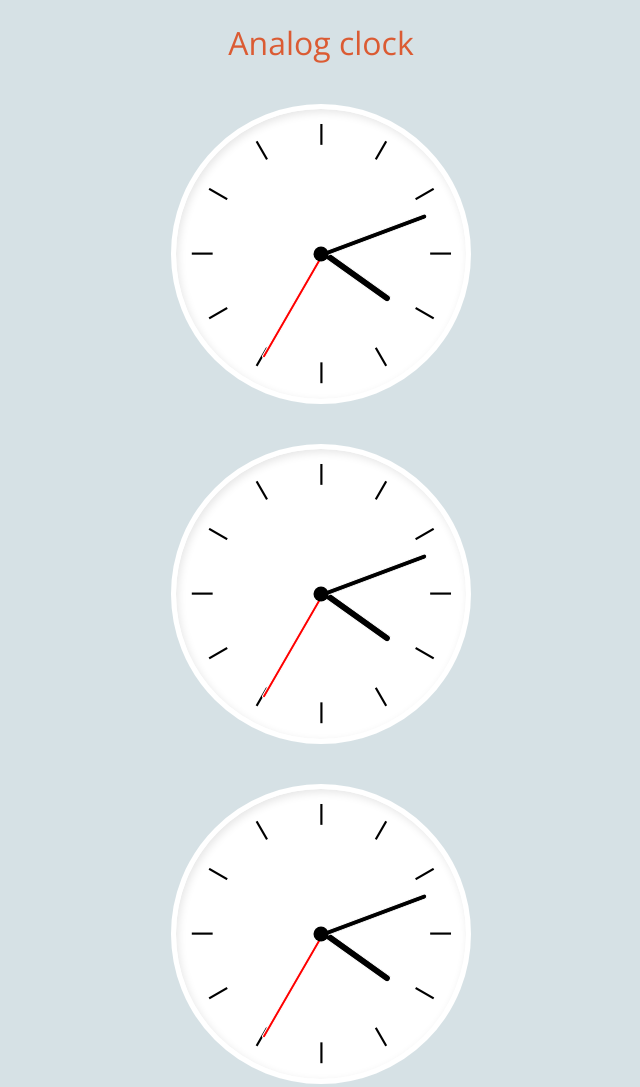
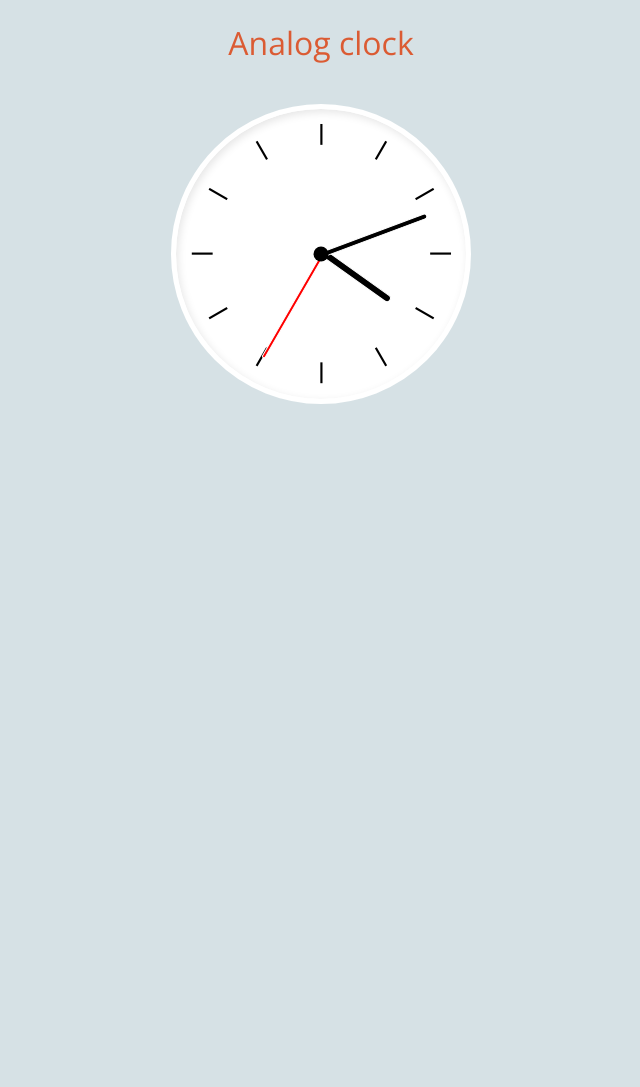
Before and after one commit to ByeongSeonAhn/js-toy-project, a website with bundled scripts: page Js_mission2/index.html in a window 1280 px wide. Shown: the whole page, without its empty margins (319-959 px from the left). After the commit the page ends 800 px from the top, so only its background shows below. Built offline with nearby package versions, Linux system fonts and the light colour scheme.

Commit message:
과제 2 HTML원래대로

```diff
--- a/Js_mission2/index.html
+++ b/Js_mission2/index.html
@@ -12,8 +12,6 @@
 
 <body>
   <h1 class="title">Analog clock</h1>
-  <div class="analog-clock"></div>
-  <div class="analog-clock"></div>
   <div class="analog-clock">
     <!-- 자바스크립트를 사용해 동적으로 생성한다. -->
     <!--
```
